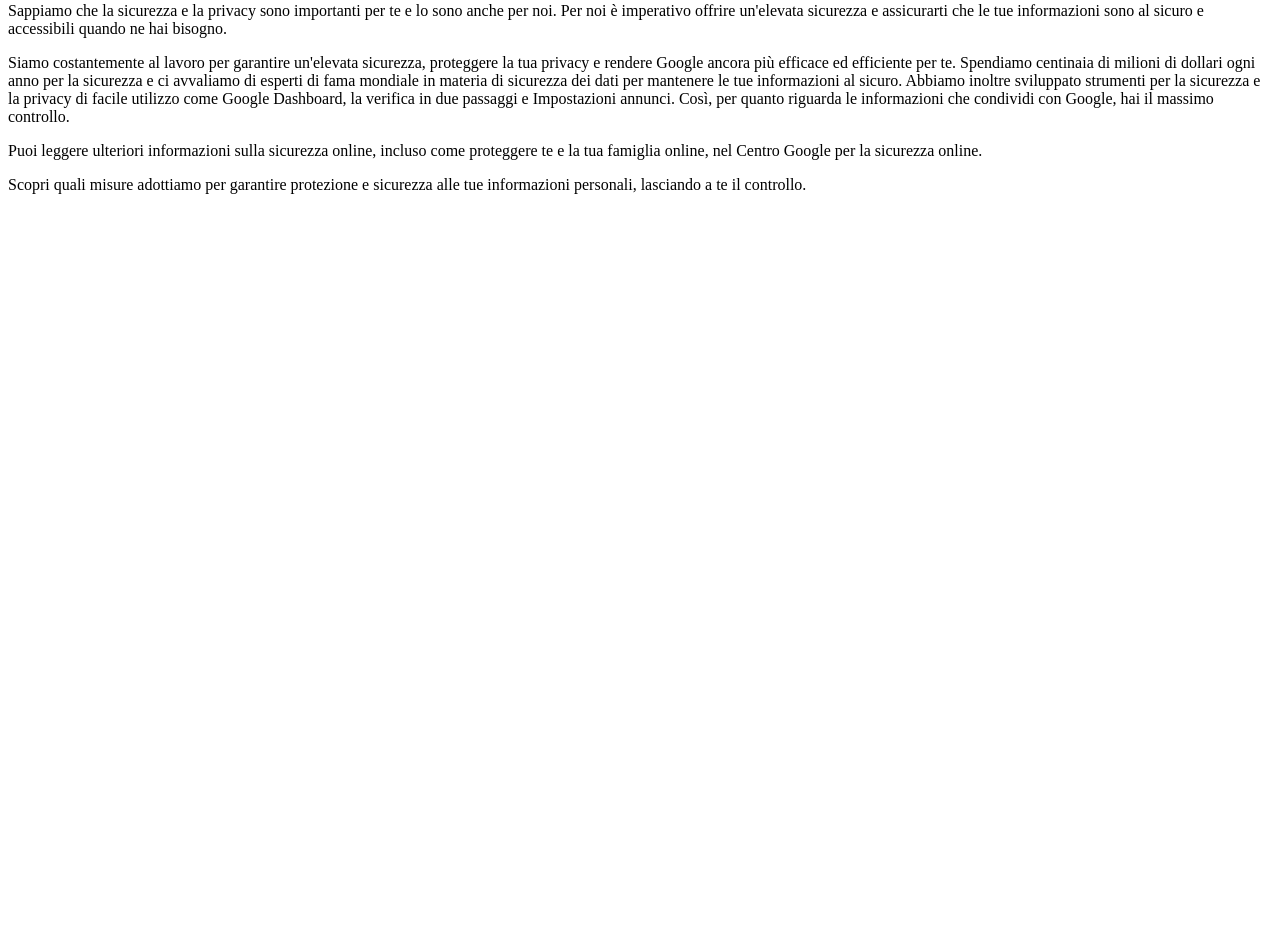
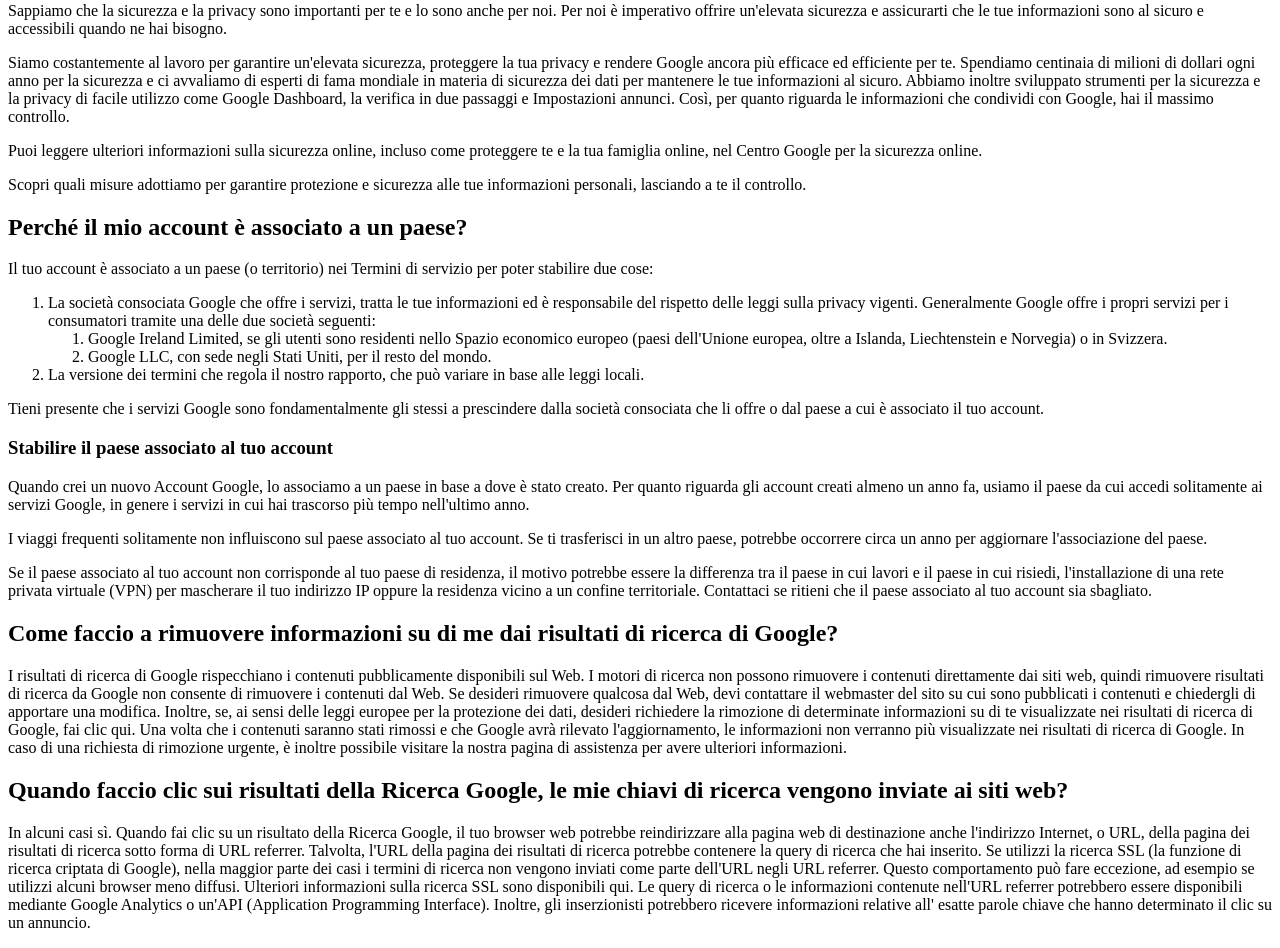
Before and after one commit to VictorEnache/php-google-faq, a PHP site: page / in a window 1280 px wide. Shown: the part 511-1459 px from the top of the page. Before the commit the page ends 705 px from the top, so only its background shows below. Run offline with PHP 8.4, Linux system fonts and the light colour scheme.

Commit message:
stampare a schermo tutte le domande e risposte

```diff
--- a/index.php
+++ b/index.php
@@ -23,23 +23,42 @@
             ],
 
             [
-                'domanda' => "",
+                'domanda' => "Perché il mio account è associato a un paese?",
                 'risposta' => [
+                    "Il tuo account è associato a un paese (o territorio) nei Termini di servizio per poter stabilire due cose:",
+                    'punti' => [
+                        [
+                            'testo_principale' => "La società consociata Google che offre i servizi, tratta le tue informazioni ed è responsabile del rispetto delle leggi sulla privacy vigenti. Generalmente Google offre i propri servizi per i consumatori tramite una delle due società seguenti:",
+                            'sottopunto_a' => "Google Ireland Limited, se gli utenti sono residenti nello Spazio economico europeo (paesi dell'Unione europea, oltre a Islanda, Liechtenstein e Norvegia) o in Svizzera.",
+                            'sottopunto_b' => "Google LLC, con sede negli Stati Uniti, per il resto del mondo.",
 
+                        ],
+                        [
+                            'testo_principale' => "La versione dei termini che regola il nostro rapporto, che può variare in base alle leggi locali.",
+
+
+                        ]
+                    ],
+                    "Tieni presente che i servizi Google sono fondamentalmente gli stessi a prescindere dalla società consociata che li offre o dal paese a cui è associato il tuo account.",
+                    'sottotitolo' => "Stabilire il paese associato al tuo account",
+                    "Quando crei un nuovo Account Google, lo associamo a un paese in base a dove è stato creato. Per quanto riguarda gli account creati almeno un anno fa, usiamo il paese da cui accedi solitamente ai servizi Google, in genere i servizi in cui hai trascorso più tempo nell'ultimo anno.",
+                    "I viaggi frequenti solitamente non influiscono sul paese associato al tuo account. Se ti trasferisci in un altro paese, potrebbe occorrere circa un anno per aggiornare l'associazione del paese.",
+                    "Se il paese associato al tuo account non corrisponde al tuo paese di residenza, il motivo potrebbe essere la differenza tra il paese in cui lavori e il paese in cui risiedi, l'installazione di una rete privata virtuale (VPN) per mascherare il tuo indirizzo IP oppure la residenza vicino a un confine territoriale. Contattaci se ritieni che il paese associato al tuo account sia sbagliato."
+                ],
+
+            ],
+
+            [
+                'domanda' => "Come faccio a rimuovere informazioni su di me dai risultati di ricerca di Google?",
+                'risposta' => [
+                    "I risultati di ricerca di Google rispecchiano i contenuti pubblicamente disponibili sul Web. I motori di ricerca non possono rimuovere i contenuti direttamente dai siti web, quindi rimuovere risultati di ricerca da Google non consente di rimuovere i contenuti dal Web. Se desideri rimuovere qualcosa dal Web, devi contattare il webmaster del sito su cui sono pubblicati i contenuti e chiedergli di apportare una modifica. Inoltre, se, ai sensi delle leggi europee per la protezione dei dati, desideri richiedere la rimozione di determinate informazioni su di te visualizzate nei risultati di ricerca di Google, fai clic qui. Una volta che i contenuti saranno stati rimossi e che Google avrà rilevato l'aggiornamento, le informazioni non verranno più visualizzate nei risultati di ricerca di Google. In caso di una richiesta di rimozione urgente, è inoltre possibile visitare la nostra pagina di assistenza per avere ulteriori informazioni."
                 ]
             ],
 
             [
-                'domanda' => "",
+                'domanda' => "Quando faccio clic sui risultati della Ricerca Google, le mie chiavi di ricerca vengono inviate ai siti web?",
                 'risposta' => [
-
-                ]
-            ],
-
-            [
-                'domanda' => "",
-                'risposta' => [
-
+                    "In alcuni casi sì. Quando fai clic su un risultato della Ricerca Google, il tuo browser web potrebbe reindirizzare alla pagina web di destinazione anche l'indirizzo Internet, o URL, della pagina dei risultati di ricerca sotto forma di URL referrer. Talvolta, l'URL della pagina dei risultati di ricerca potrebbe contenere la query di ricerca che hai inserito. Se utilizzi la ricerca SSL (la funzione di ricerca criptata di Google), nella maggior parte dei casi i termini di ricerca non vengono inviati come parte dell'URL negli URL referrer. Questo comportamento può fare eccezione, ad esempio se utilizzi alcuni browser meno diffusi. Ulteriori informazioni sulla ricerca SSL sono disponibili qui. Le query di ricerca o le informazioni contenute nell'URL referrer potrebbero essere disponibili mediante Google Analytics o un'API (Application Programming Interface). Inoltre, gli inserzionisti potrebbero ricevere informazioni relative all' esatte parole chiave che hanno determinato il clic su un annuncio."
                 ]
             ],
     ];
@@ -59,8 +78,35 @@
 
     <?php foreach($faqs as $faq) : ?>
         <h2><?= $faq['domanda'] ?></h2>
-        <?php foreach($faq['risposta'] as $paragraph) : ?>
-            <p><?= $paragraph ?></p>
+
+        <?php foreach($faq['risposta'] as $key => $paragraph) : ?>
+            <?php if(is_numeric($key)) :?>
+                <p><?= $paragraph ?></p>
+            <?php elseif($key == 'sottotitolo') :?>
+                <h3><?= $paragraph ?></h3>
+            <?php else: ?>
+
+                <ol>
+                    <?php foreach($faq['risposta']['punti'] as $punto) : ?>
+                        <li>
+                            <?=$punto['testo_principale'] ?>
+                            <?php if(count($punto) > 1) : ?>
+                                <ol>
+                                    <li>
+                                    <?= $punto['sottopunto_a'] ?>
+                                    </li>
+                                    <li>
+                                    <?= $punto['sottopunto_b'] ?>
+                                    </li>
+                                </ol>
+                            <?php endif; ?>
+                        </li>
+                    <?php endforeach ?>
+                </ol>
+
+            <?php endif; ?>
+
+
         <?php endforeach;?>
     <?php endforeach;?>
 
```
